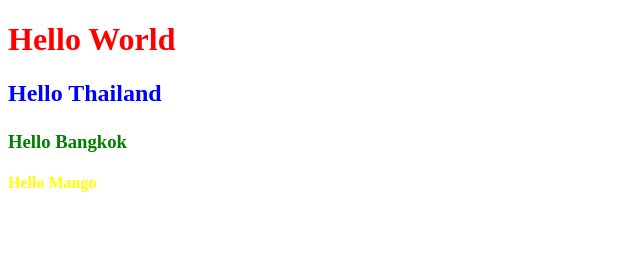
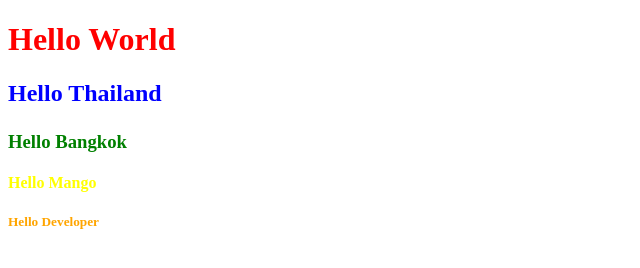
Before and after one commit to PakornBig/github-101, a plain HTML site: page index.html in a window 1280 px wide. Shown: the full height of the page, 0-640 px from the left. Drawn offline with Linux system fonts and the light colour scheme.

Commit message:
edit : add text and style color

```diff
--- a/index.html
+++ b/index.html
@@ -9,6 +9,7 @@
         <h2>Hello Thailand</p>
         <h3>Hello Bangkok</h3>
         <h4>Hello Mango</h4>
+        <h5>Hello Developer</h5>
     </div>
 </body>
 </html>
--- a/styles.css
+++ b/styles.css
@@ -10,3 +10,6 @@ h3{
 h4{
     color: yellow;
 }
+h5{
+    color: orange;
+}
```
